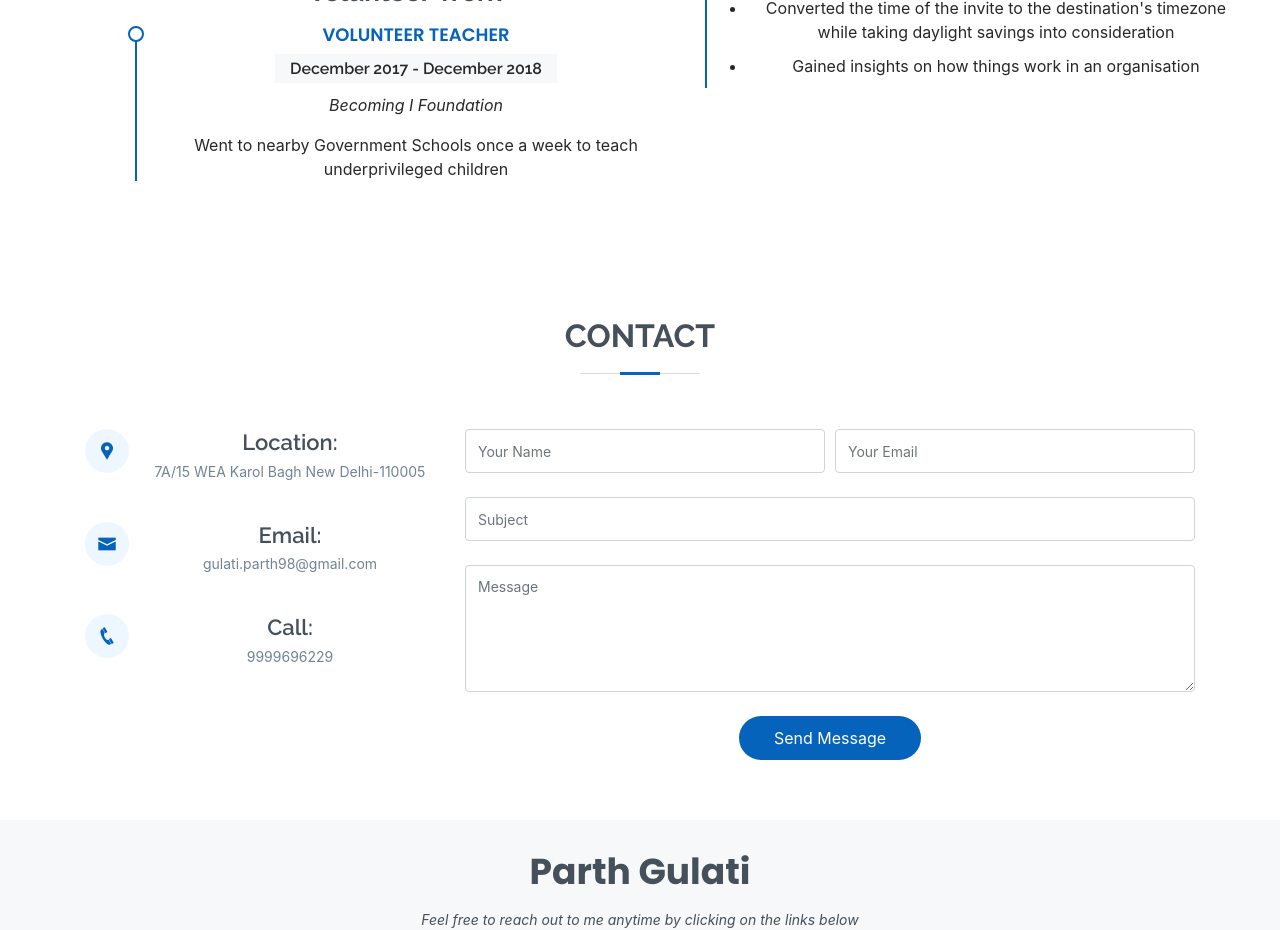
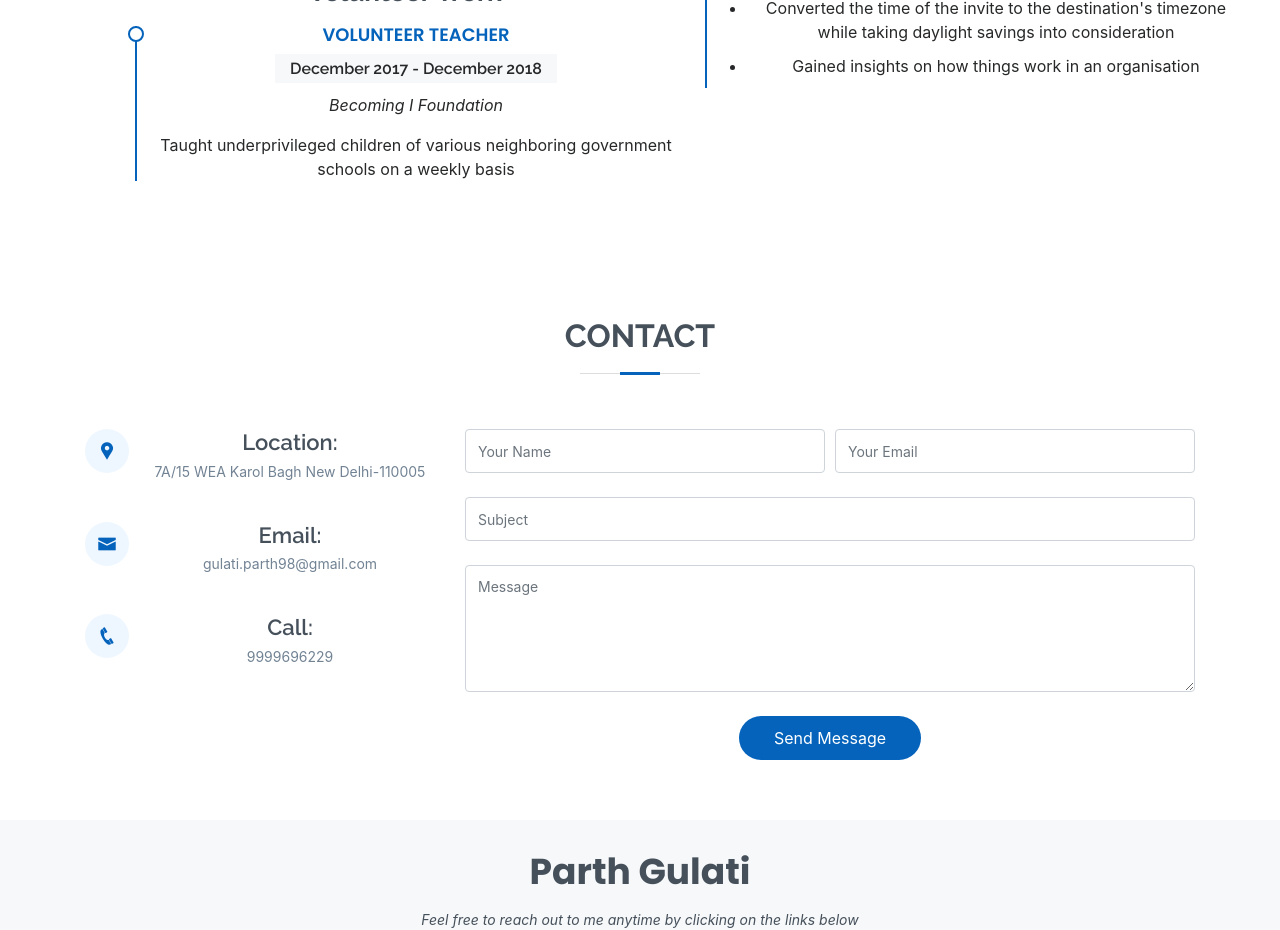
Before and after one commit to parth-gulati/parthgulati, a React (Create React App) app: page / in a window 1280 px wide. Shown: the part 3400-4330 px from the top of the page. Built offline with nearby package versions, Linux system fonts and the light colour scheme.

Commit message:
some more changes have been made 11

```diff
--- a/src/ResumeData.js
+++ b/src/ResumeData.js
@@ -102,7 +102,7 @@ let resumeData = {
     period: "December 2017 - December 2018",
     location: "Becoming I Foundation",
     desc:
-      "Went to nearby Government Schools once a week to teach underprivileged children",
+      "Taught underprivileged children of various neighboring government schools on a weekly basis",
   },
   ex2: {
     title: "INTERN",
```
